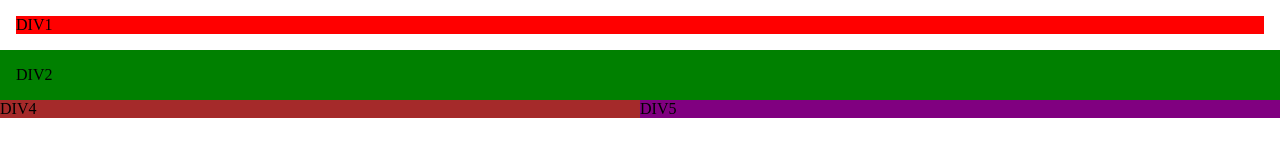
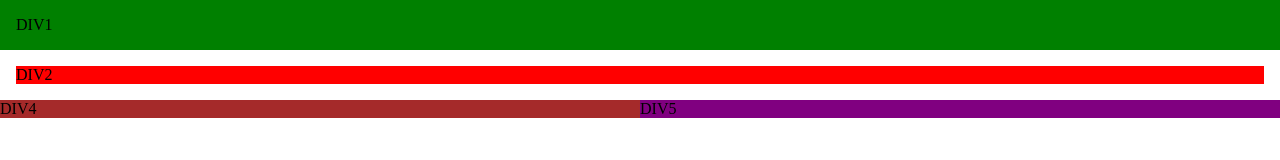
Before and after one commit to bit-shift-io/machine-learning-experiments, a website: page web-gen/test-web/test-1.html in a window 1280 px wide. Drawn offline with Linux system fonts and the light colour scheme.

Commit message:
fixed issue with body

```diff
--- a/web-gen/test-web/test-1.html
+++ b/web-gen/test-web/test-1.html
@@ -1,9 +1,9 @@
 <html>
-    <body id="body" style="margin: 0">
-        <div id="div1" style="margin: 1rem; background-color: red;">
+    <body id="body" style="margin: 0; padding:0">
+        <div id="div2" style="padding: 1em; background-color: green;">
             DIV1
         </div>
-        <div id="div2" style="padding: 1em; background-color: green;">
+        <div id="div1" style="margin: 1rem; background-color: red;">
             DIV2
         </div>
         <div id="div3" style="display: flex; flex-direction: row; width: 100%">
```
